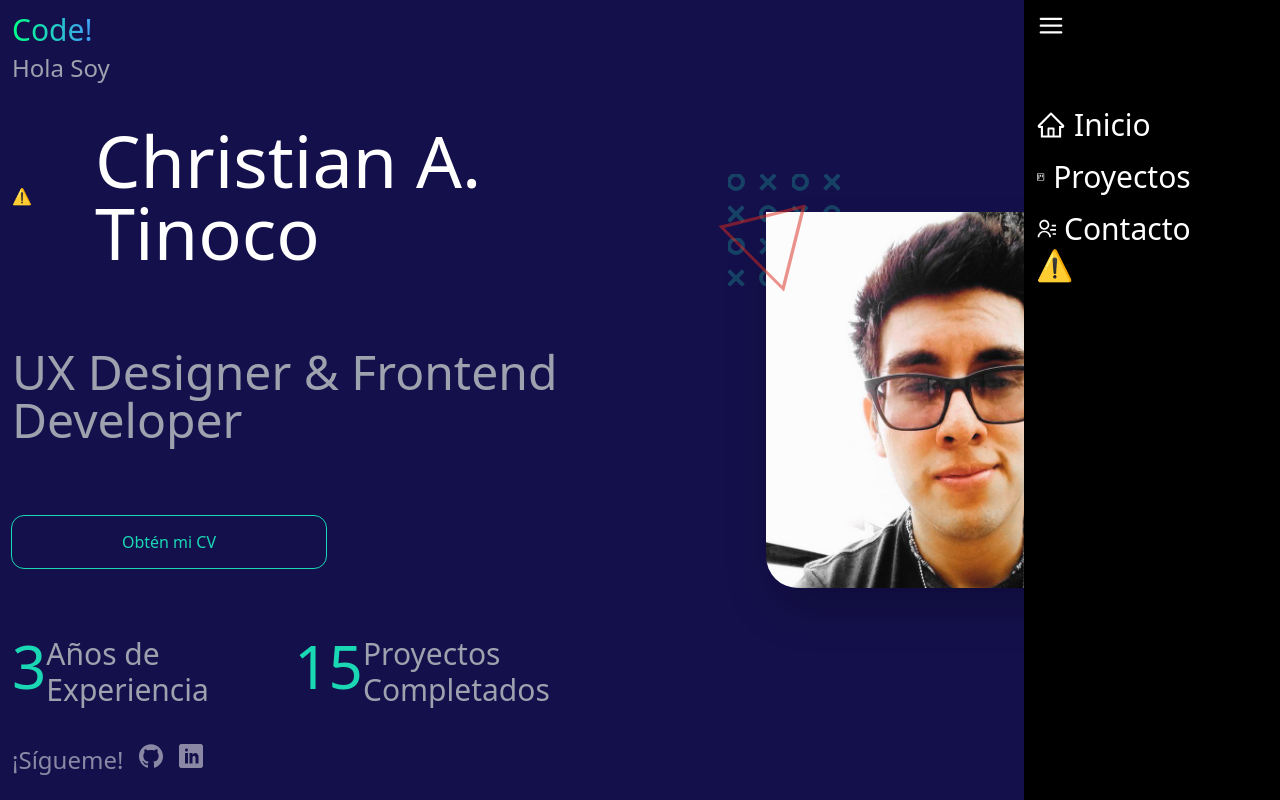
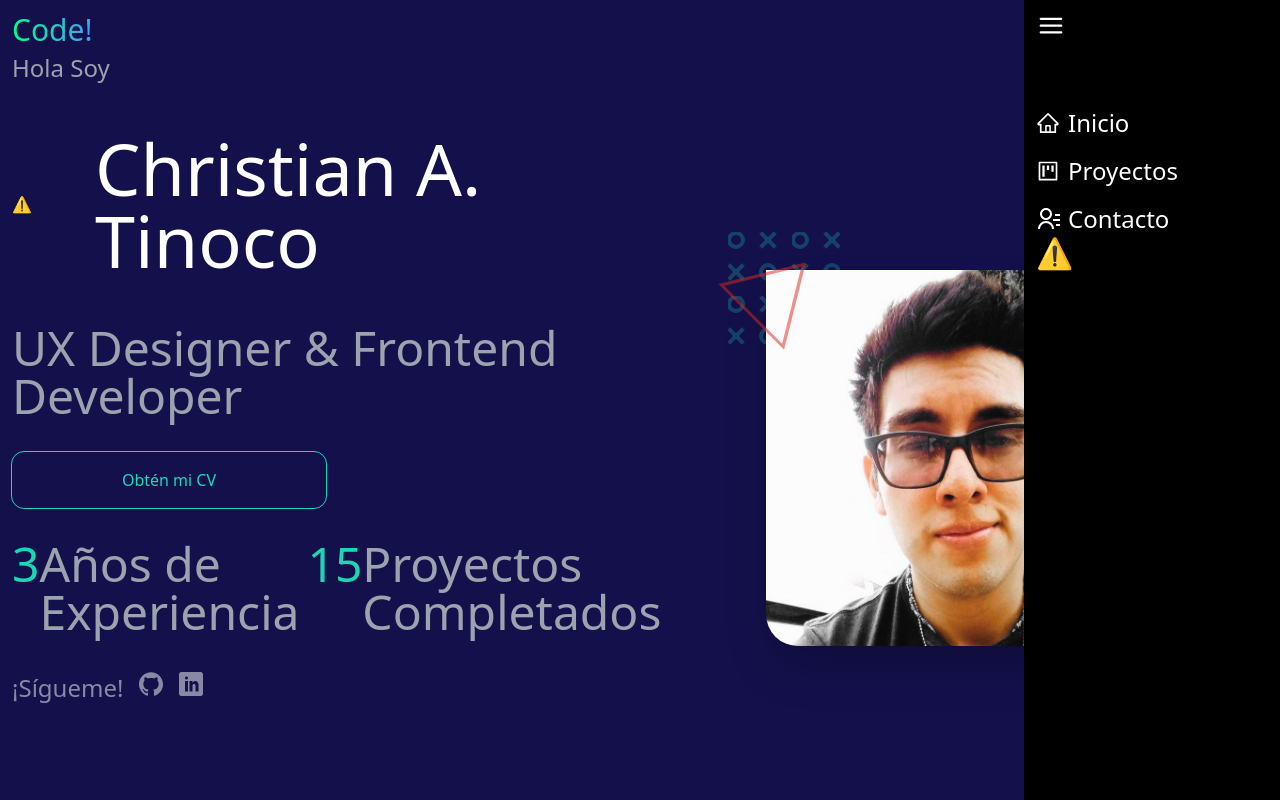
Before and after one commit to AxelTinoco/portafolio, a React (Create React App) app: page / in a window 1280 px wide. Both pictures are taken after a click on the icon 1238 px from the left and 27 px from the top of the page. Shown: the top 800 px of the page. Built offline with nearby package versions, Linux system fonts and the light colour scheme; no server answers.

Commit message:
fix grids

```diff
--- a/src/App.js
+++ b/src/App.js
@@ -23,14 +23,14 @@ function App() {
     <div className="grid grid-cols-12 relative bg-[#14104b] w-screen">
 
       <Navbar />
-      <div className='col-span-12 p-3 flex flex-col h-screen md:flex-row leading-9 ' id="home">
-        <div className="flex w-full md:w-1/2 flex-col h-[50%] md:h-full relative z-50  ">
+      <div className='col-span-12 p-3 flex flex-col md:h-screen md:flex-row leading-10 w-full min-h-[900px]' id="home">
+        <div className="flex w-full md:w-1/2 flex-col h-[50%] md:h-full relative z-50  lg:space-y-6">
           <div className="mt-10">
             <p className="text-gray-400 md:text-2xl">Hola Soy</p>
           </div>
 
           <div className='flex flex-row '>
-            <div className='flex w-24 items-start h-contain md:items-center'>
+            <div className='flex w-24 items-start h-contain md:items-center '>
               <Player
                 style={{ width: '100%', height: '100%' }}
                 autoplay
@@ -43,29 +43,29 @@ function App() {
 
               </Player>
             </div>
-            <h1 className="text-white text-5xl sm:text-6xl flex md:my-10 md:text-7xl ">Christian A. Tinoco</h1>
+            <h1 className="text-white text-3xl sm:text-6xl flex md:my-2 lg:text-7xl lg:my-6">Christian A. Tinoco</h1>
 
           </div>
 
 
 
-          <h2 className="text-gray-400 text-3xl flex  md:my-10 md:text-5xl my-1 " >UX Designer & Frontend Developer</h2>
+          <h2 className="text-gray-400 text-2xl flex  md:my-2 md:text-5xl my-1 " >UX Designer & Frontend Developer</h2>
 
-          <a href="https://drive.google.com/file/d/1tE15Dq2cxpfcKaPNYqTlthYCUJJfsCR6/view?usp=sharing" >
+          <a href="https://drive.google.com/file/d/1tE15Dq2cxpfcKaPNYqTlthYCUJJfsCR6/view?usp=sharing"  className=''>
           <button className="outline-[#1bd8b5] outline-1 outline p-1 md:p-2 my-2 w-1/2 rounded-xl cursor-pointer
-          flex justify-center md:my-8 hover:bg-[#1bd8b5] hover:bg-opacity-20 low-transition ">
+          flex justify-center  hover:bg-[#1bd8b5] hover:bg-opacity-20 low-transition ">
               <p className="text-[#1bd8b5]">Obtén mi CV</p>
           </button>
           </a>
 
           <Numbers />
 
-          <Social />
+          <Social/>
         </div>
 
-        <div className="flex w-full md:w-1/2 justify-center h-full  items-end relative md:items-center">
+        <div className="flex w-full md:w-1/2 justify-center h-full relative items-center my-2">
 
-          <div className="w-[80%] md:w-[60%] relative">
+          <div className="w-[80%] sm:w-3/5 md:w-[60%] relative">
             <img src={photo} className="w-full rounded-tr-[2rem] rounded-bl-[2rem] shadow-2xl z-10 relative" alt="Axel Tinoco" />
             <div className="bg-tictac absolute bg-repeat h-28 w-28 -left-[10%] -top-[10%] opacity-25 z-0">
             </div>
@@ -85,10 +85,12 @@ function App() {
 
       </div>
 
+      <div className='col-span-12'>
+       <SectionTwo />
 
-      <SectionTwo />
+      </div>
 
-      <div className='col-span-12 mt-20' id='works'>
+      <div className='col-span-12' id='works'>
         <SectionWorks />
 
       </div>
--- a/src/components/AnimatedDiv.js
+++ b/src/components/AnimatedDiv.js
@@ -9,7 +9,7 @@ export const AnimatedDiv = ({ id, title, description, link}) => {
 
     const springHeight = useSpring({
         from: { height: "10%" },
-        to: { height: "35%" },
+        to: { height: "45%" },
         config: (config.wobbly),
         reverse: !mouse
     })
--- a/src/components/Navbar.js
+++ b/src/components/Navbar.js
@@ -49,9 +49,9 @@ export const Navbar = () => {
                         {
                             (toogle)
                                 ?
-                                <div className='flex mt-10  w-full md:pt-7 h-full flex-col'>
-                                    <li className='text-white list-none space-y-4 w-full flex flex-col '>
-                                        <ul className=" w-2/3 cursor-pointer hover:bg-[#1bd8b5] rounded low-transition ">
+                                <div className='flex mt-10 w-full md:pt-7 h-full flex-col '>
+                                    <li className='text-white list-none space-y-4 w-full flex flex-col text-base lg:text-2xl'>
+                                        <ul className=" lg:w-2/3 cursor-pointer hover:bg-[#1bd8b5] rounded low-transition ">
                                             <Link
                                                 activeClass="active"
                                                 className="flex items-center"
@@ -62,7 +62,7 @@ export const Navbar = () => {
                                             >
                                                 <AiOutlineHome className="flex mr-2" />Inicio</Link>
                                         </ul>
-                                        <ul className="w-2/3 cursor-pointer hover:bg-[#1bd8b5] rounded low-transition">
+                                        <ul className="lg:w-2/3 cursor-pointer hover:bg-[#1bd8b5] rounded low-transition">
                                             <Link
                                                 activeClass="active"
                                                 className="flex items-center"
@@ -74,7 +74,7 @@ export const Navbar = () => {
                                                 <AiOutlineProject className="flex mr-2" />Proyectos</Link>
 
                                         </ul>
-                                        <ul className="w-2/3 cursor-pointer hover:bg-[#1bd8b5] rounded low-transition">
+                                        <ul className="lg:w-2/3 cursor-pointer hover:bg-[#1bd8b5] rounded low-transition">
                                             <Link
                                                 activeClass="active"
                                                 className="flex items-center"
--- a/src/components/Numbers.js
+++ b/src/components/Numbers.js
@@ -23,23 +23,23 @@ export const Numbers = () => {
   );
 
     return (
-        <div className="flex sm:flex-row w-full items-center justify-around sm:space-x-2 md:mt-9  ">
+        <div className="flex sm:flex-row w-full items-center justify-around sm:space-x-2 md:my-9 ">
 
 
               <div className='flex'>
-                <animated.span className="text-[#1bd8b5] text-3xl md:text-6xl">
+                <animated.span className="text-[#1bd8b5] text-3xl lg:text-5xl">
                   {numbertwo.to(n => n.toFixed(0))}
                 </animated.span>
-                <div className='text-gray-400 text-xl md:text-3xl'>
+                <div className='text-gray-400 text-xl lg:text-5xl'>
                   <h2>Años de Experiencia</h2>
                 </div>
               </div>
 
               <div className='flex'>
-                <animated.span className="text-[#1bd8b5] text-3xl md:text-6xl">
+                <animated.span className="text-[#1bd8b5] text-3xl lg:text-5xl">
                   {numberthree.to(n => n.toFixed(0))}
                 </animated.span>
-                <div className='text-gray-400 text-xl md:text-3xl'>
+                <div className='text-gray-400 text-xl lg:text-5xl'>
                   <h2>Proyectos Completados</h2>
                 </div>
               </div>
--- a/src/components/Social.js
+++ b/src/components/Social.js
@@ -4,7 +4,7 @@ import {ImGithub,ImLinkedin} from 'react-icons/im'
 
 export const Social = () => {
     return (
-        <div className='md:flex text-white flex-row w-full space-x-4 text-2xl pt-3  my-6 z-50 hidden'>
+        <div className='md:flex text-white flex-row w-full space-x-4 text-2xl pt-3  my-6 z-50 hidden '>
             <h3 className="opacity-50">¡Sígueme!</h3>
             <a href="https://github.com/AxelTinoco">
                 <ImGithub className=' opacity-50 hover:opacity-100 cursor-pointer'/>
--- a/src/components/sections/SectionContact.js
+++ b/src/components/sections/SectionContact.js
@@ -7,7 +7,7 @@ import line from '../../assets/svg/line.svg'
 
 export const SectionContact = () => {
     return (
-        <div className="col-span-12 h-contain md:h-[70vh] flex flex-col md:flex-row-reverse">
+        <div className="col-span-12 h-contain md:h-[70vh] flex flex-col md:flex-row-reverse min-h-[750px]">
             <div className='md:w-1/2 flex h-full flex-col w-full'>
                 <div className='w-full p-3 md:space-y-4'>
                     <h3 className="text-gray-400 flex mt-5"><span><img src={line} alt="line" className="mx-3" /></span>Contácteme!</h3>
--- a/src/components/sections/SectionSkills.js
+++ b/src/components/sections/SectionSkills.js
@@ -4,7 +4,7 @@ import { SectionImgSkills } from './SectionImgSkills'
 
 export const SectionSkills = () => {
     return (
-        <div className='col-span-12 flex md:h-screen h-contain text-left flex-col p-3 md:flex-row'>
+        <div className='col-span-12 flex md:h-screen h-contain text-left flex-col p-3 md:flex-row min-h-[700px]'>
 
           <div className='md:w-1/2 w-full flex flex-col h-full justify-center'>
           <h3 className="text-gray-400 flex mt-5"><span><img src={line} alt="line" className="mx-3" /></span>Mis habilidades</h3>
--- a/src/index.css
+++ b/src/index.css
@@ -522,6 +522,10 @@ Ensure the default browser behavior of the `hidden` attribute.
   top: -0.75rem;
 }
 
+.bottom-2 {
+  bottom: 0.5rem;
+}
+
 .z-50 {
   z-index: 50;
 }
@@ -560,6 +564,10 @@ Ensure the default browser behavior of the `hidden` attribute.
 
 .col-span-8 {
   grid-column: span 8 / span 8;
+}
+
+.col-span-2 {
+  grid-column: span 2 / span 2;
 }
 
 .col-start-2 {
@@ -598,9 +606,9 @@ Ensure the default browser behavior of the `hidden` attribute.
   margin-right: 0.75rem;
 }
 
-.my-9 {
-  margin-top: 2.25rem;
-  margin-bottom: 2.25rem;
+.my-3 {
+  margin-top: 0.75rem;
+  margin-bottom: 0.75rem;
 }
 
 .my-4 {
@@ -608,14 +616,15 @@ Ensure the default browser behavior of the `hidden` attribute.
   margin-bottom: 1rem;
 }
 
+.my-10 {
+  margin-top: 2.5rem;
+  margin-bottom: 2.5rem;
+}
+
 .mt-10 {
   margin-top: 2.5rem;
 }
 
-.mt-20 {
-  margin-top: 5rem;
-}
-
 .mr-2 {
   margin-right: 0.5rem;
 }
@@ -628,14 +637,14 @@ Ensure the default browser behavior of the `hidden` attribute.
   margin-top: 1.5rem;
 }
 
-.mb-9 {
-  margin-bottom: 2.25rem;
-}
-
 .ml-5 {
   margin-left: 1.25rem;
 }
 
+.mb-4 {
+  margin-bottom: 1rem;
+}
+
 .mt-3 {
   margin-top: 0.75rem;
 }
@@ -656,42 +665,42 @@ Ensure the default browser behavior of the `hidden` attribute.
   display: none;
 }
 
+.h-\[50\%\] {
+  height: 50%;
+}
+
+.h-full {
+  height: 100%;
+}
+
+.h-28 {
+  height: 7rem;
+}
+
+.h-20 {
+  height: 5rem;
+}
+
+.h-24 {
+  height: 6rem;
+}
+
+.h-auto {
+  height: auto;
+}
+
+.h-12 {
+  height: 3rem;
+}
+
+.h-10 {
+  height: 2.5rem;
+}
+
 .h-screen {
   height: 100vh;
 }
 
-.h-\[50\%\] {
-  height: 50%;
-}
-
-.h-full {
-  height: 100%;
-}
-
-.h-28 {
-  height: 7rem;
-}
-
-.h-20 {
-  height: 5rem;
-}
-
-.h-24 {
-  height: 6rem;
-}
-
-.h-auto {
-  height: auto;
-}
-
-.h-12 {
-  height: 3rem;
-}
-
-.h-10 {
-  height: 2.5rem;
-}
-
 .h-\[70\%\] {
   height: 70%;
 }
@@ -704,16 +713,71 @@ Ensure the default browser behavior of the `hidden` attribute.
   height: 2.25rem;
 }
 
-.h-48 {
-  height: 12rem;
-}
-
 .h-32 {
   height: 8rem;
 }
 
 .h-96 {
   height: 24rem;
+}
+
+.min-h-\[900px\] {
+  min-height: 900px;
+}
+
+.min-h-\[500px\] {
+  min-height: 500px;
+}
+
+.min-h-max {
+  min-height: -webkit-max-content;
+  min-height: max-content;
+}
+
+.min-h-\[\] {
+  min-height: ;
+}
+
+.min-h-\[200px\] {
+  min-height: 200px;
+}
+
+.min-h-\[300px\] {
+  min-height: 300px;
+}
+
+.min-h-fit {
+  min-height: -webkit-fit-content;
+  min-height: -moz-fit-content;
+  min-height: fit-content;
+}
+
+.min-h-0 {
+  min-height: 0px;
+}
+
+.min-h-\[600px\] {
+  min-height: 600px;
+}
+
+.min-h-\[700px\] {
+  min-height: 700px;
+}
+
+.min-h-\[250px\] {
+  min-height: 250px;
+}
+
+.min-h-\[800px\] {
+  min-height: 800px;
+}
+
+.min-h-\[0px\] {
+  min-height: 0px;
+}
+
+.min-h-\[750px\] {
+  min-height: 750px;
 }
 
 .w-screen {
@@ -828,10 +892,6 @@ Ensure the default browser behavior of the `hidden` attribute.
   grid-template-columns: repeat(12, minmax(0, 1fr));
 }
 
-.grid-rows-5 {
-  grid-template-rows: repeat(5, minmax(0, 1fr));
-}
-
 .flex-row {
   flex-direction: row;
 }
@@ -850,10 +910,6 @@ Ensure the default browser behavior of the `hidden` attribute.
 
 .items-start {
   align-items: flex-start;
-}
-
-.items-end {
-  align-items: flex-end;
 }
 
 .items-center {
@@ -963,6 +1019,11 @@ Ensure the default browser behavior of the `hidden` attribute.
   background-color: transparent;
 }
 
+.bg-slate-700 {
+  --tw-bg-opacity: 1;
+  background-color: rgb(51 65 85 / var(--tw-bg-opacity));
+}
+
 .bg-gradient-to-r {
   background-image: linear-gradient(to right, var(--tw-gradient-stops));
 }
@@ -1044,37 +1105,41 @@ Ensure the default browser behavior of the `hidden` attribute.
   text-align: left;
 }
 
-.text-5xl {
-  font-size: 3rem;
-  line-height: 1;
-}
-
 .text-3xl {
   font-size: 1.875rem;
   line-height: 2.25rem;
 }
 
+.text-2xl {
+  font-size: 1.5rem;
+  line-height: 2rem;
+}
+
 .text-xl {
   font-size: 1.25rem;
   line-height: 1.75rem;
 }
 
-.text-2xl {
-  font-size: 1.5rem;
-  line-height: 2rem;
-}
-
 .text-lg {
   font-size: 1.125rem;
   line-height: 1.75rem;
 }
 
+.text-base {
+  font-size: 1rem;
+  line-height: 1.5rem;
+}
+
 .font-extrabold {
   font-weight: 800;
 }
 
 .leading-9 {
   line-height: 2.25rem;
+}
+
+.leading-10 {
+  line-height: 2.5rem;
 }
 
 .text-gray-400 {
@@ -1182,6 +1247,10 @@ Ensure the default browser behavior of the `hidden` attribute.
 }
 
 @media (min-width: 640px) {
+  .sm\:w-3\/5 {
+    width: 60%;
+  }
+
   .sm\:flex-row {
     flex-direction: row;
   }
@@ -1211,20 +1280,16 @@ Ensure the default browser behavior of the `hidden` attribute.
     grid-column: span 4 / span 4;
   }
 
+  .md\:col-start-2 {
+    grid-column-start: 2;
+  }
+
   .md\:col-start-4 {
     grid-column-start: 4;
   }
 
   .md\:col-start-7 {
     grid-column-start: 7;
-  }
-
-  .md\:col-start-3 {
-    grid-column-start: 3;
-  }
-
-  .md\:col-start-2 {
-    grid-column-start: 2;
   }
 
   .md\:col-end-12 {
@@ -1244,16 +1309,21 @@ Ensure the default browser behavior of the `hidden` attribute.
     margin-bottom: 2.5rem;
   }
 
-  .md\:my-8 {
-    margin-top: 2rem;
-    margin-bottom: 2rem;
-  }
-
   .md\:my-4 {
     margin-top: 1rem;
     margin-bottom: 1rem;
   }
 
+  .md\:my-2 {
+    margin-top: 0.5rem;
+    margin-bottom: 0.5rem;
+  }
+
+  .md\:my-9 {
+    margin-top: 2.25rem;
+    margin-bottom: 2.25rem;
+  }
+
   .md\:mt-9 {
     margin-top: 2.25rem;
   }
@@ -1266,6 +1336,10 @@ Ensure the default browser behavior of the `hidden` attribute.
     display: none;
   }
 
+  .md\:h-screen {
+    height: 100vh;
+  }
+
   .md\:h-full {
     height: 100%;
   }
@@ -1278,14 +1352,6 @@ Ensure the default browser behavior of the `hidden` attribute.
     height: 50%;
   }
 
-  .md\:h-screen {
-    height: 100vh;
-  }
-
-  .md\:h-60 {
-    height: 15rem;
-  }
-
   .md\:h-52 {
     height: 13rem;
   }
@@ -1324,6 +1390,10 @@ Ensure the default browser behavior of the `hidden` attribute.
 
   .md\:w-full {
     width: 100%;
+  }
+
+  .md\:grid-rows-5 {
+    grid-template-rows: repeat(5, minmax(0, 1fr));
   }
 
   .md\:flex-row {
@@ -1395,3 +1465,167 @@ Ensure the default browser behavior of the `hidden` attribute.
     line-height: 2.25rem;
   }
 }
+
+@media (min-width: 1024px) {
+  .lg\:col-span-2 {
+    grid-column: span 2 / span 2;
+  }
+
+  .lg\:col-span-7 {
+    grid-column: span 7 / span 7;
+  }
+
+  .lg\:col-start-2 {
+    grid-column-start: 2;
+  }
+
+  .lg\:col-start-5 {
+    grid-column-start: 5;
+  }
+
+  .lg\:col-start-7 {
+    grid-column-start: 7;
+  }
+
+  .lg\:col-start-6 {
+    grid-column-start: 6;
+  }
+
+  .lg\:row-start-2 {
+    grid-row-start: 2;
+  }
+
+  .lg\:row-start-3 {
+    grid-row-start: 3;
+  }
+
+  .lg\:row-start-4 {
+    grid-row-start: 4;
+  }
+
+  .lg\:my-6 {
+    margin-top: 1.5rem;
+    margin-bottom: 1.5rem;
+  }
+
+  .lg\:my-28 {
+    margin-top: 7rem;
+    margin-bottom: 7rem;
+  }
+
+  .lg\:grid {
+    display: grid;
+  }
+
+  .lg\:h-screen {
+    height: 100vh;
+  }
+
+  .lg\:h-60 {
+    height: 15rem;
+  }
+
+  .lg\:h-52 {
+    height: 13rem;
+  }
+
+  .lg\:w-60 {
+    width: 15rem;
+  }
+
+  .lg\:w-32 {
+    width: 8rem;
+  }
+
+  .lg\:w-40 {
+    width: 10rem;
+  }
+
+  .lg\:w-1\/2 {
+    width: 50%;
+  }
+
+  .lg\:w-2\/3 {
+    width: 66.666667%;
+  }
+
+  .lg\:grid-cols-12 {
+    grid-template-columns: repeat(12, minmax(0, 1fr));
+  }
+
+  .lg\:grid-rows-5 {
+    grid-template-rows: repeat(5, minmax(0, 1fr));
+  }
+
+  .lg\:grid-rows-6 {
+    grid-template-rows: repeat(6, minmax(0, 1fr));
+  }
+
+  .lg\:flex-row {
+    flex-direction: row;
+  }
+
+  .lg\:space-y-5 > :not([hidden]) ~ :not([hidden]) {
+    --tw-space-y-reverse: 0;
+    margin-top: calc(1.25rem * calc(1 - var(--tw-space-y-reverse)));
+    margin-bottom: calc(1.25rem * var(--tw-space-y-reverse));
+  }
+
+  .lg\:space-y-6 > :not([hidden]) ~ :not([hidden]) {
+    --tw-space-y-reverse: 0;
+    margin-top: calc(1.5rem * calc(1 - var(--tw-space-y-reverse)));
+    margin-bottom: calc(1.5rem * var(--tw-space-y-reverse));
+  }
+
+  .lg\:text-7xl {
+    font-size: 4.5rem;
+    line-height: 1;
+  }
+
+  .lg\:text-3xl {
+    font-size: 1.875rem;
+    line-height: 2.25rem;
+  }
+
+  .lg\:text-6xl {
+    font-size: 3.75rem;
+    line-height: 1;
+  }
+
+  .lg\:text-2xl {
+    font-size: 1.5rem;
+    line-height: 2rem;
+  }
+
+  .lg\:text-5xl {
+    font-size: 3rem;
+    line-height: 1;
+  }
+}
+
+@media (min-width: 1280px) {
+  .xl\:absolute {
+    position: absolute;
+  }
+
+  .xl\:row-start-2 {
+    grid-row-start: 2;
+  }
+
+  .xl\:my-10 {
+    margin-top: 2.5rem;
+    margin-bottom: 2.5rem;
+  }
+
+  .xl\:h-screen {
+    height: 100vh;
+  }
+
+  .xl\:w-60 {
+    width: 15rem;
+  }
+
+  .xl\:w-2\/3 {
+    width: 66.666667%;
+  }
+}
```
Also changed, not shown: src/components/sections/SectionTwo.js (+34 -26 lines).
